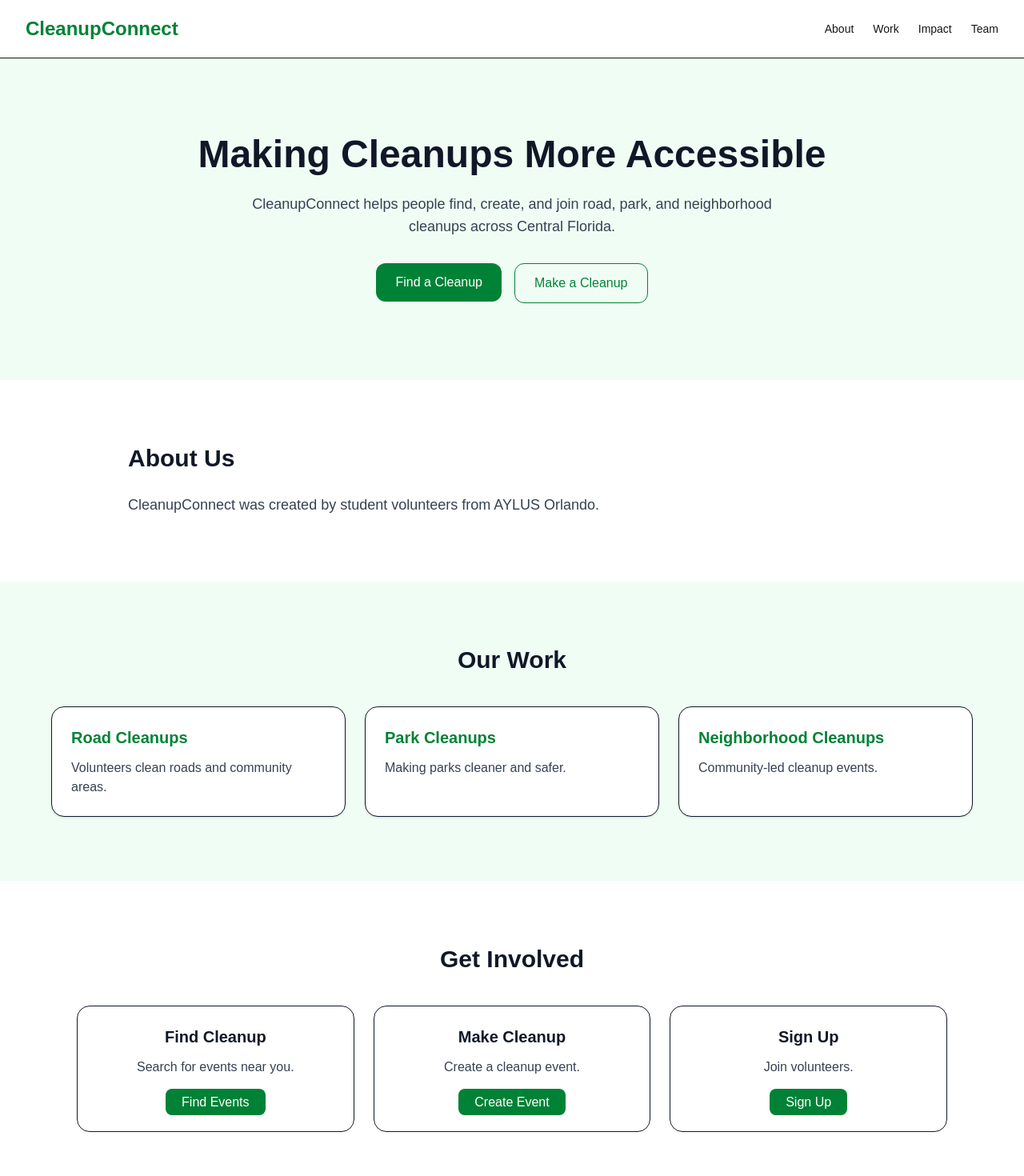
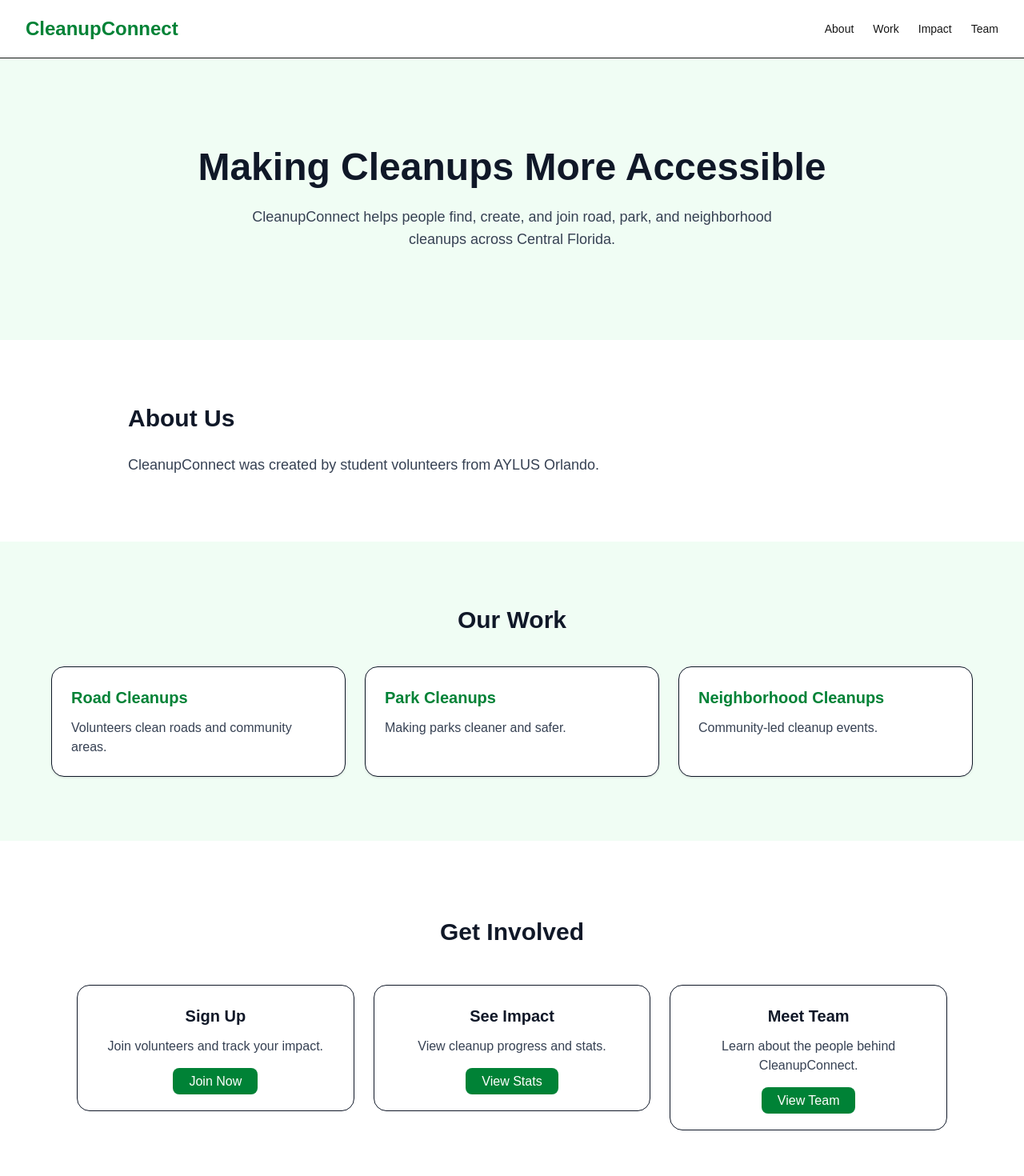
Before and after one commit to kimurar153/cleanupconnect, a Next.js app: page / in a window 1280 px wide. Shown: the top 1470 px of the page at 80% size. Built offline with nearby package versions, Linux system fonts and the light colour scheme.

Commit message:
clean homepage layout and improve structure

```diff
--- a/app/page.js
+++ b/app/page.js
@@ -5,31 +5,15 @@ export default function Home() {
     <main className="min-h-screen bg-white text-gray-900">
 
       {/* HERO SECTION */}
-      <section className="px-8 py-24 text-center bg-green-50">
+      <section className="px-8 py-28 text-center bg-green-50">
         <h2 className="text-5xl font-bold mb-6">
           Making Cleanups More Accessible
         </h2>
 
-        <p className="max-w-2xl mx-auto text-lg text-gray-700 mb-8">
+        <p className="max-w-2xl mx-auto text-lg text-gray-700">
           CleanupConnect helps people find, create, and join road, park, and
           neighborhood cleanups across Central Florida.
         </p>
-
-        <div className="flex justify-center gap-4">
-
-          <a href="/find-cleanup">
-            <button className="bg-green-700 text-white px-6 py-3 rounded-xl">
-              Find a Cleanup
-            </button>
-          </a>
-
-          <a href="/create-cleanup">
-            <button className="border border-green-700 text-green-700 px-6 py-3 rounded-xl">
-              Make a Cleanup
-            </button>
-          </a>
-
-        </div>
       </section>
 
       {/* ABOUT */}
@@ -40,7 +24,7 @@ export default function Home() {
         </p>
       </section>
 
-      {/* OUR WORK (UPDATED GREEN SECTION) */}
+      {/* OUR WORK */}
       <section className="px-8 py-20 bg-green-50">
         <div className="max-w-6xl mx-auto">
 
@@ -82,43 +66,43 @@ export default function Home() {
       </section>
 
       {/* GET INVOLVED */}
-      <section className="px-8 py-20 max-w-6xl mx-auto text-center">
-        <h2 className="text-3xl font-bold mb-10">Get Involved</h2>
+      <section className="px-8 py-24 max-w-6xl mx-auto text-center">
+        <h2 className="text-3xl font-bold mb-12">Get Involved</h2>
 
         <div className="grid md:grid-cols-3 gap-6">
-
-          <a href="/find-cleanup">
-            <div className="border rounded-2xl p-6 hover:shadow-md transition">
-              <h3 className="text-xl font-bold mb-3">Find Cleanup</h3>
-              <p className="text-gray-700 mb-5">
-                Search for events near you.
-              </p>
-              <span className="bg-green-700 text-white px-5 py-2 rounded-lg">
-                Find Events
-              </span>
-            </div>
-          </a>
-
-          <a href="/create-cleanup">
-            <div className="border rounded-2xl p-6 hover:shadow-md transition">
-              <h3 className="text-xl font-bold mb-3">Make Cleanup</h3>
-              <p className="text-gray-700 mb-5">
-                Create a cleanup event.
-              </p>
-              <span className="bg-green-700 text-white px-5 py-2 rounded-lg">
-                Create Event
-              </span>
-            </div>
-          </a>
 
           <a href="/signup">
             <div className="border rounded-2xl p-6 hover:shadow-md transition">
               <h3 className="text-xl font-bold mb-3">Sign Up</h3>
               <p className="text-gray-700 mb-5">
-                Join volunteers.
+                Join volunteers and track your impact.
               </p>
               <span className="bg-green-700 text-white px-5 py-2 rounded-lg">
-                Sign Up
+                Join Now
+              </span>
+            </div>
+          </a>
+
+          <a href="/impact">
+            <div className="border rounded-2xl p-6 hover:shadow-md transition">
+              <h3 className="text-xl font-bold mb-3">See Impact</h3>
+              <p className="text-gray-700 mb-5">
+                View cleanup progress and stats.
+              </p>
+              <span className="bg-green-700 text-white px-5 py-2 rounded-lg">
+                View Stats
+              </span>
+            </div>
+          </a>
+
+          <a href="/team">
+            <div className="border rounded-2xl p-6 hover:shadow-md transition">
+              <h3 className="text-xl font-bold mb-3">Meet Team</h3>
+              <p className="text-gray-700 mb-5">
+                Learn about the people behind CleanupConnect.
+              </p>
+              <span className="bg-green-700 text-white px-5 py-2 rounded-lg">
+                View Team
               </span>
             </div>
           </a>
@@ -127,7 +111,9 @@ export default function Home() {
       </section>
 
       {/* CONTACT */}
-      <ContactSection />
+      <div className="mt-10">
+        <ContactSection />
+      </div>
 
     </main>
   );
```
